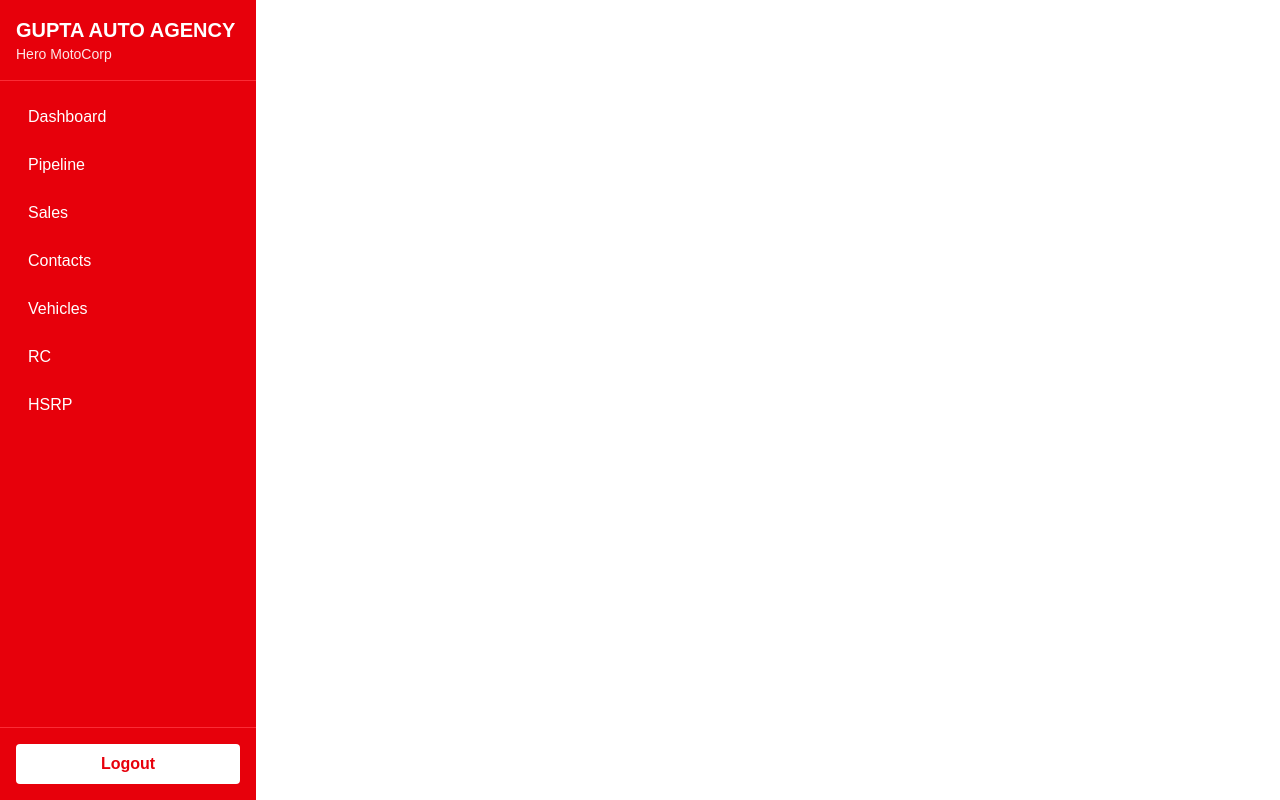
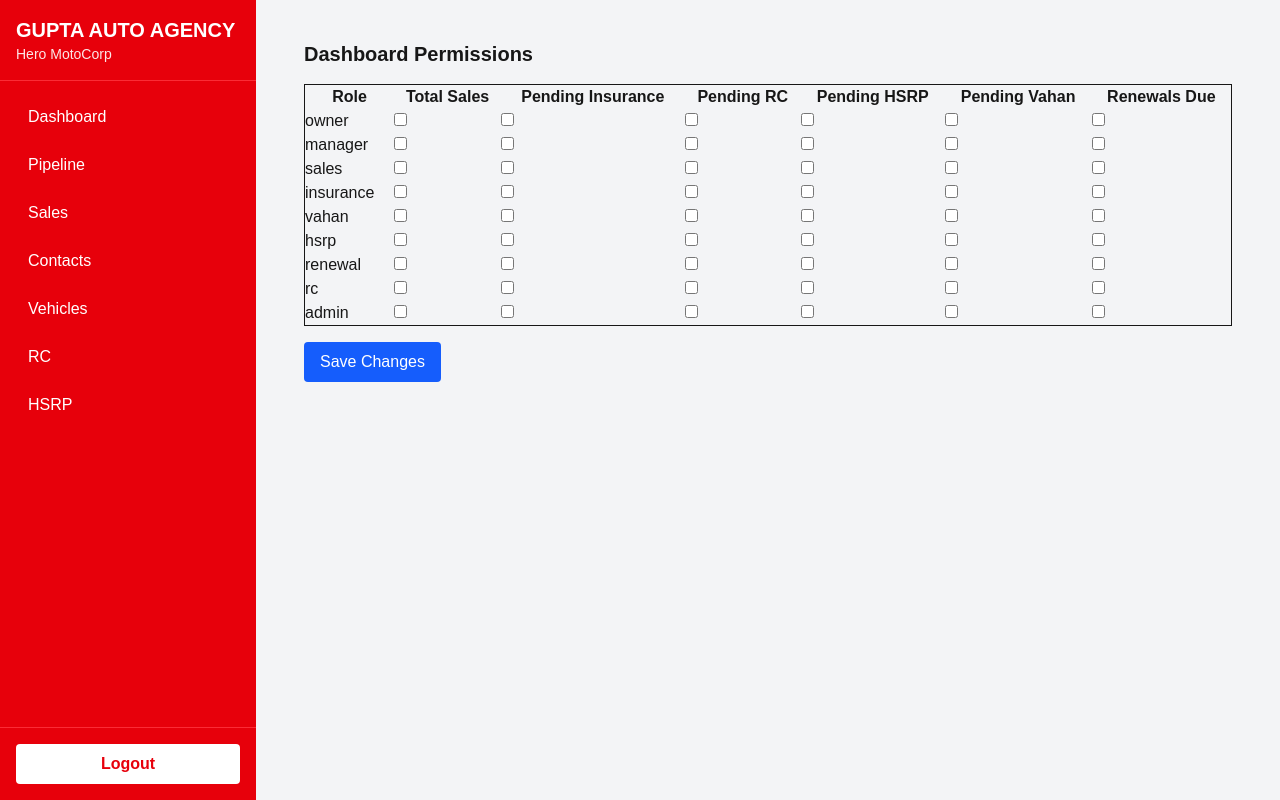
Before and after one commit to Siddharthgupta63/showroom-management-app, a Next.js app in the folder frontend/: page /admin/dashboard-permissions in a window 1280 px wide. Shown: the top 800 px of the page. Built offline with nearby package versions, Linux system fonts and the light colour scheme; no server answers.

Commit message:
Fix layout alignment after login

```diff
--- a/frontend/components/ClientLayout.tsx
+++ b/frontend/components/ClientLayout.tsx
@@ -16,7 +16,6 @@
 }) {
   const pathname = usePathname();
 
-  // Pages where sidebar/layout should NOT appear
   const noShell =
     pathname === "/login" ||
     pathname === "/" ||
@@ -24,20 +23,28 @@
 
   return (
     <AuthProvider>
-      {/* Keep these global guards active */}
       <SessionGuardian />
       <IdleLogoutClient minutes={6} />
       <PasswordPopup />
 
       {noShell ? (
-        // Login (and root redirect) should be clean (no sidebar)
-        <main className="min-h-screen bg-gray-100">{children}</main>
+        <main className="min-h-screen bg-gray-100">
+          {children}
+        </main>
       ) : (
-        // App UI layout
-        <>
-          <Sidebar />
-          <main className="flex-1 bg-gray-100 min-h-screen">{children}</main>
-        </>
+        <div className="min-h-screen bg-gray-100">
+          {/* Desktop sidebar (fixed width 64) */}
+          <div className="hidden lg:block fixed left-0 top-0 h-screen w-64">
+            <Sidebar />
+          </div>
+
+          {/* Main content pushed right on desktop */}
+          <main className="min-h-screen lg:ml-64">
+            <div className="px-4 py-4 lg:px-6">
+              {children}
+            </div>
+          </main>
+        </div>
       )}
     </AuthProvider>
   );
```
